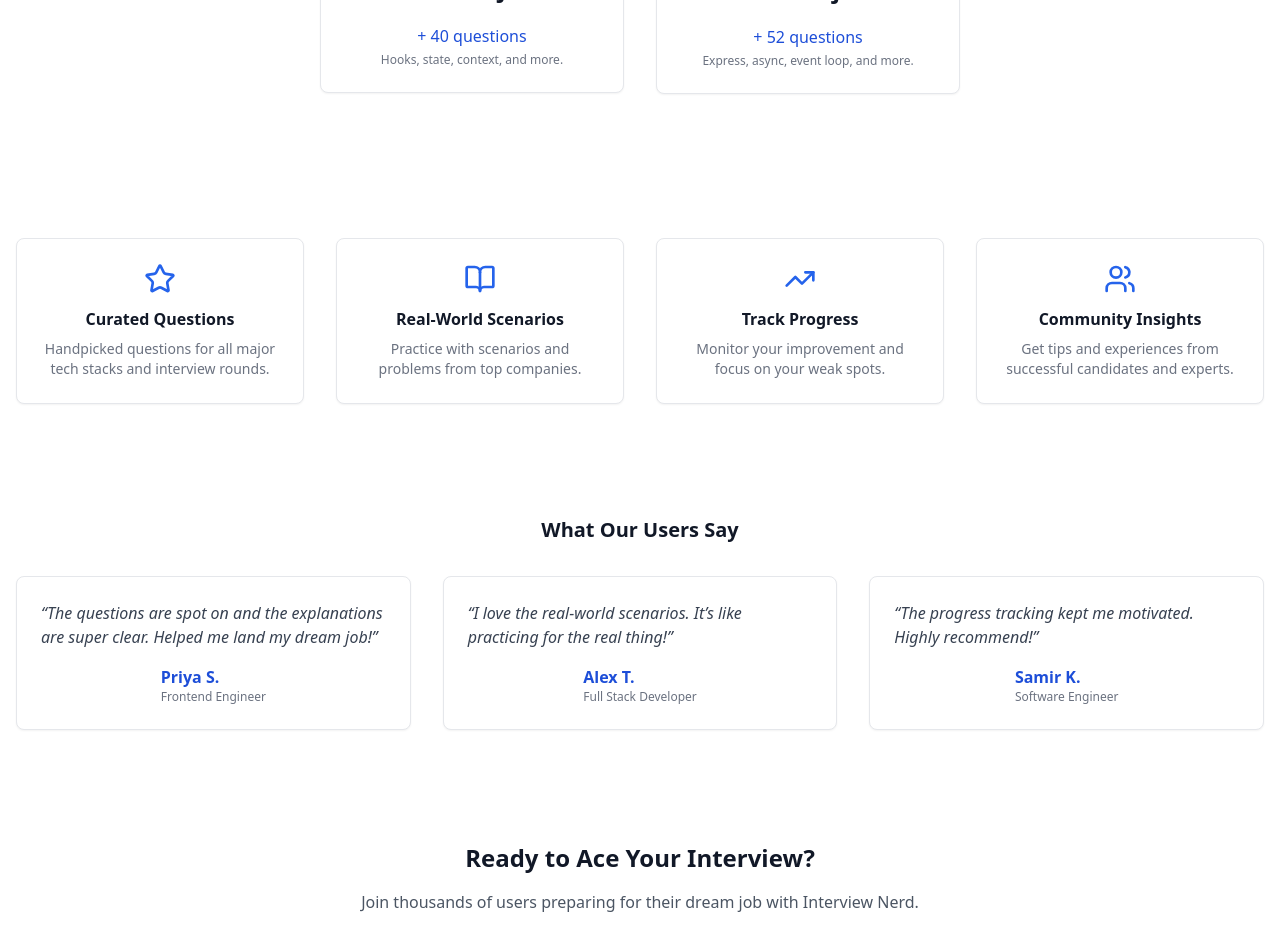
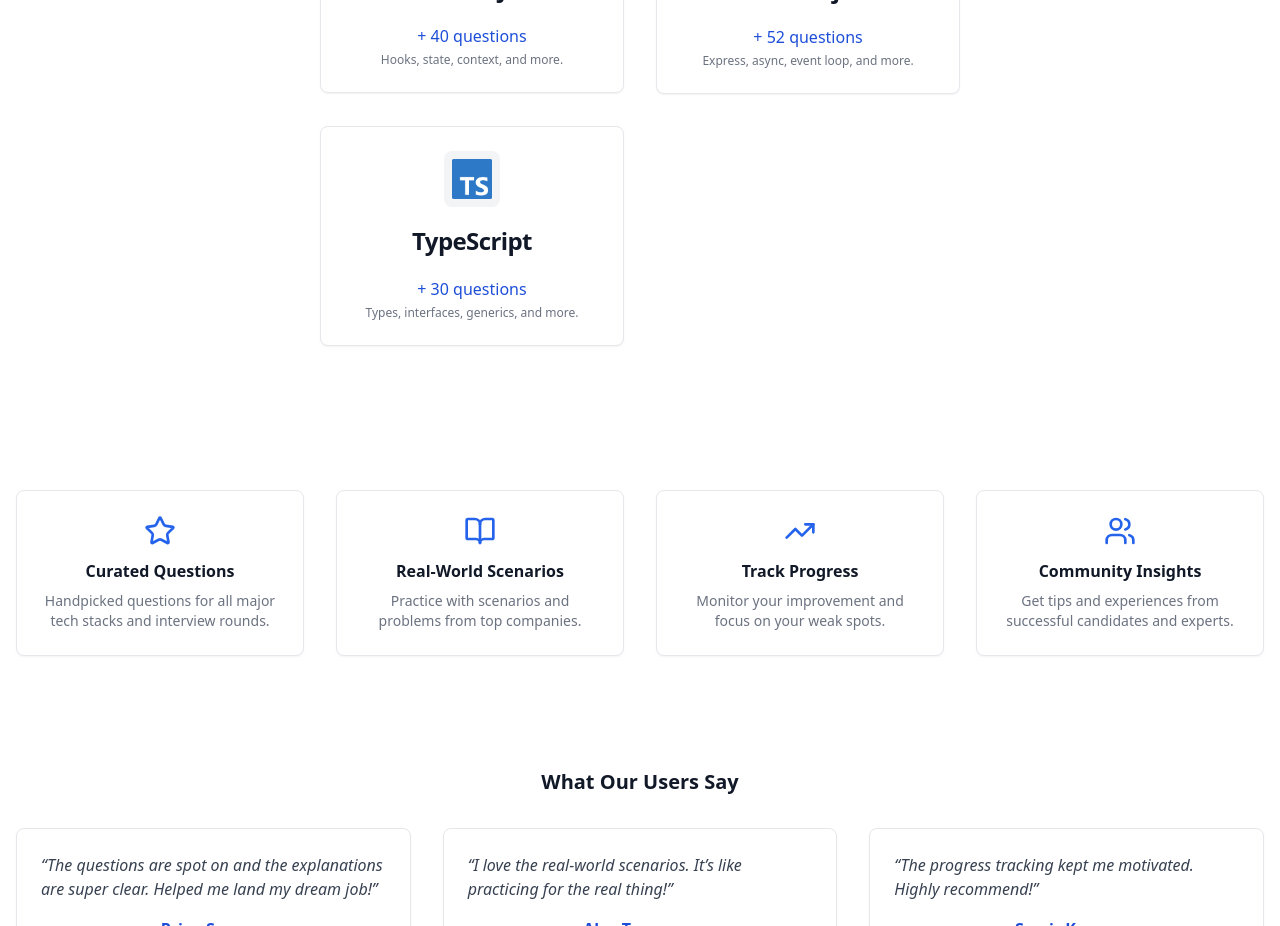
Before and after one commit to Ank61/interview_nerd, a Next.js app: page / in a window 1280 px wide. Shown: the part 1000-1926 px from the top of the page. Built offline with nearby package versions, Linux system fonts and the light colour scheme.

Commit message:
Added new changes

```diff
--- a/pages/index.js
+++ b/pages/index.js
@@ -10,6 +10,7 @@ import react from "../images/react.png";
 import next from "../images/next.png";
 import node from "../images/node_logo.png";
 import js from "../images/js_logo.png";
+import ts from "../images/ts.png";
 import { motion } from "framer-motion";
 import { useRouter } from "next/navigation";
 import Link from "next/link";
@@ -136,6 +137,26 @@ export default function Home() {
               </CardContent>
             </Card>
           </motion.div>
+          <motion.div
+            whileHover={{ scale: 1.03 }}
+            whileTap={{ scale: 0.98 }}
+            transition={{ duration: 0.2 }}
+            className="w-full max-w-xs flex flex-col items-center cursor-pointer group"
+            onClick={() => router.push("/category/Typescript")}
+          >
+            <Card className="w-full bg-white border border-gray-200 rounded-lg group-hover:shadow-md transition-all">
+              <CardHeader className="flex flex-col items-center">
+                <div className="bg-gray-100 rounded-lg p-2 mb-2">
+                  <Image src={ts} width={40} height={40} alt="Typescript" />
+                </div>
+                <CardTitle className="pt-2 text-gray-900">TypeScript</CardTitle>
+              </CardHeader>
+              <CardContent className="text-blue-700 font-medium text-md flex flex-col items-center">
+                + 30 questions
+                <span className="text-xs text-gray-500 mt-1">Types, interfaces, generics, and more.</span>
+              </CardContent>
+            </Card>
+          </motion.div>
         </div>
       </main>
 
```
Also changed, not shown: images/ts.png (added).
